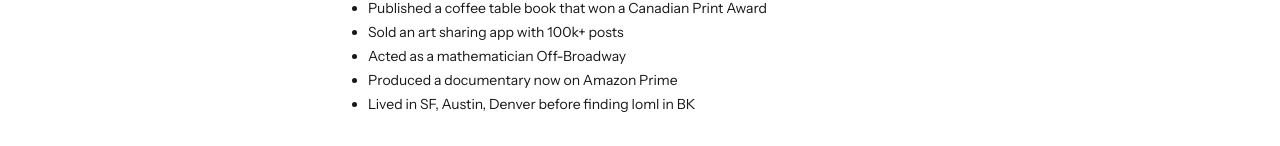
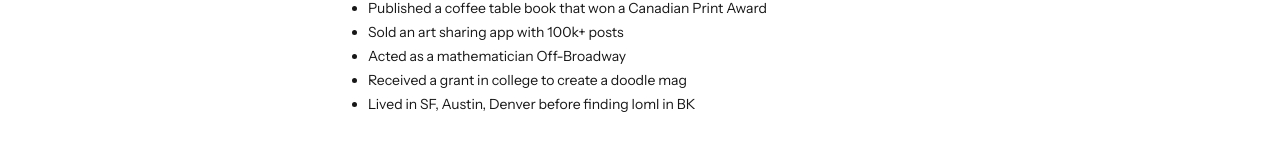
Before and after one commit to SwanHub/jacksonprince-dev, a Next.js app: page / in a window 1280 px wide. Shown: the part 310-456 px from the top of the page. Built offline with nearby package versions, Linux system fonts and the light colour scheme.

Commit message:
language

```diff
--- a/app/page.tsx
+++ b/app/page.tsx
@@ -69,7 +69,7 @@
           </li>
           <li className="list-disc">Acted as a mathematician Off-Broadway</li>
           <li className="list-disc">
-            Produced a documentary now on Amazon Prime
+            Received a grant in college to create a doodle mag
           </li>
           <li className="list-disc">
             Lived in SF, Austin, Denver before finding loml in BK
```
